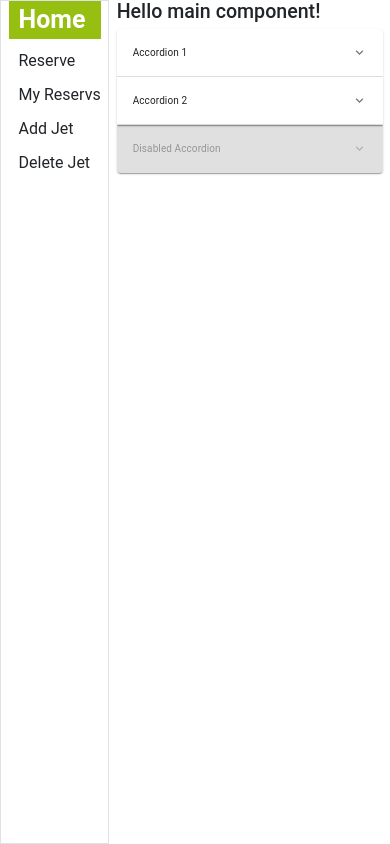
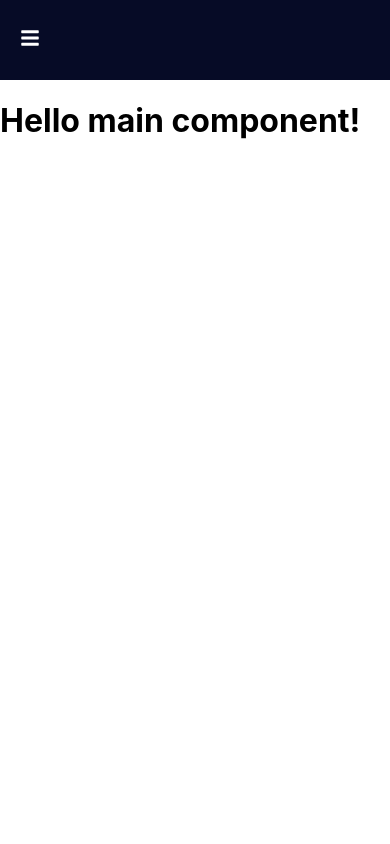
Before and after one commit to mikemtzp/Easy-Fly, a React (Create React App) app: page / in a window 390 px wide. Built offline with nearby package versions, Linux system fonts and the light colour scheme.

Commit message:
Add mobile navbar

```diff
--- a/package.json
+++ b/package.json
@@ -17,6 +17,7 @@
     "react": "^18.2.0",
     "react-bootstrap": "^2.5.0",
     "react-dom": "^18.2.0",
+    "react-icons": "^4.6.0",
     "react-redux": "^8.0.4",
     "react-router-dom": "^6.4.2",
     "react-scripts": "5.0.1",
--- a/src/App.css
+++ b/src/App.css
@@ -1,3 +1,8 @@
 body {
   background-color: transparent;
 }
+
+.container {
+  display: flex;
+  flex-wrap: wrap;
+}
--- a/src/App.js
+++ b/src/App.js
@@ -2,18 +2,18 @@ import React from 'react';
 import { Route, Routes } from 'react-router-dom';
 
 import Nav from './components/nav/Nav';
+// import Drawer from './components/nav/Drawer';
+// import NewNav from './components/nav/NewNav';
 import Main from './components/main/Main';
 import './App.css';
 
 function App() {
   return (
-    <div className="container-fluid">
-      <div className="row">
-        <Nav />
-        <Routes>
-          <Route path="/" element={<Main />} />
-        </Routes>
-      </div>
+    <div className="container">
+      <Nav />
+      <Routes>
+        <Route path="/" element={<Main />} />
+      </Routes>
     </div>
   );
 }
--- a/src/components/main/Main.js
+++ b/src/components/main/Main.js
@@ -1,55 +1,10 @@
 import React from 'react';
-
-import Accordion from '@mui/material/Accordion';
-import AccordionSummary from '@mui/material/AccordionSummary';
-import AccordionDetails from '@mui/material/AccordionDetails';
-import Typography from '@mui/material/Typography';
-import ExpandMoreIcon from '@mui/icons-material/ExpandMore';
 
 function Main() {
   return (
 
     <main className="col">
       <h1>Hello main component!</h1>
-      <Accordion>
-        <AccordionSummary
-          expandIcon={<ExpandMoreIcon />}
-          aria-controls="panel1a-content"
-          id="panel1a-header"
-        >
-          <Typography>Accordion 1</Typography>
-        </AccordionSummary>
-        <AccordionDetails>
-          <Typography>
-            Lorem ipsum dolor sit amet, consectetur adipiscing elit. Suspendisse
-            malesuada lacus ex, sit amet blandit leo lobortis eget.
-          </Typography>
-        </AccordionDetails>
-      </Accordion>
-      <Accordion>
-        <AccordionSummary
-          expandIcon={<ExpandMoreIcon />}
-          aria-controls="panel2a-content"
-          id="panel2a-header"
-        >
-          <Typography>Accordion 2</Typography>
-        </AccordionSummary>
-        <AccordionDetails>
-          <Typography>
-            Lorem ipsum dolor sit amet, consectetur adipiscing elit. Suspendisse
-            malesuada lacus ex, sit amet blandit leo lobortis eget.
-          </Typography>
-        </AccordionDetails>
-      </Accordion>
-      <Accordion disabled>
-        <AccordionSummary
-          expandIcon={<ExpandMoreIcon />}
-          aria-controls="panel3a-content"
-          id="panel3a-header"
-        >
-          <Typography>Disabled Accordion</Typography>
-        </AccordionSummary>
-      </Accordion>
     </main>
   );
 }
--- a/src/components/nav/Nav.js
+++ b/src/components/nav/Nav.js
@@ -1,55 +1,45 @@
-import React from 'react';
-import { NavLink } from 'react-router-dom';
-
-import 'bootstrap/dist/css/bootstrap.min.css';
-import '../../assets/styles/nav.scss';
+import React, { useState } from 'react';
+import { Link } from 'react-router-dom';
+import * as FaIcons from 'react-icons/fa';
+import * as AiIcons from 'react-icons/ai';
+import SidebarData from './SidebarData';
+import './temp.scss';
 
 function Nav() {
+  const [sidebar, setSidebar] = useState(false);
+
+  const showSideBar = () => setSidebar(!sidebar);
+
   return (
-    <nav className="col-auto min-vh-100 border">
-      <ul className="nav-ul">
-        <li>
-          <NavLink
-            to="/"
-            className={({ isActive }) => (isActive ? 'nav-link active' : 'nav-link')}
-          >
-            Home
-          </NavLink>
-        </li>
-        <li>
-          <NavLink
-            to="/reserve"
-            className={({ isActive }) => (isActive ? 'nav-link active' : 'nav-link')}
-          >
-            Reserve
-          </NavLink>
-        </li>
-        <li>
-          <NavLink
-            to="/myReserve"
-            className={({ isActive }) => (isActive ? 'nav-link active' : 'nav-link')}
-          >
-            My Reservs
-          </NavLink>
-        </li>
-        <li>
-          <NavLink
-            to="/addJet"
-            className={({ isActive }) => (isActive ? 'nav-link active' : 'nav-link')}
-          >
-            Add Jet
-          </NavLink>
-        </li>
-        <li>
-          <NavLink
-            to="/deleteJets"
-            className={({ isActive }) => (isActive ? 'nav-link active' : 'nav-link')}
-          >
-            Delete Jet
-          </NavLink>
-        </li>
-      </ul>
-    </nav>
+    <>
+      <div className="navbar">
+        <Link to="/" className="menu-bars">
+          <FaIcons.FaBars onClick={showSideBar} />
+        </Link>
+      </div>
+      <nav className={sidebar ? 'nav-menu active' : 'nav-menu'}>
+        <ul className="nav-menu-items">
+          <li className="navbar-toggle">
+            <Link to="/" className="menu-bars">
+              <AiIcons.AiOutlineClose onClick={showSideBar} />
+            </Link>
+          </li>
+          {SidebarData.map((item) => {
+            const {
+              title, path, icon, cName, key,
+            } = item;
+            return (
+              <li key={key} className={cName}>
+                <Link to={path} onClick={showSideBar}>
+                  {icon}
+                  <span>{title}</span>
+                </Link>
+              </li>
+            );
+          })}
+        </ul>
+      </nav>
+    </>
   );
 }
 
--- /dev/null
+++ b/src/components/nav/SidebarData.js
@@ -0,0 +1,44 @@
+import React from 'react';
+import * as FaIcons from 'react-icons/fa';
+import * as IoIcons from 'react-icons/io5';
+import * as MdIcons from 'react-icons/md';
+
+const SidebarData = [
+  {
+    title: 'Home',
+    path: '/',
+    icon: <FaIcons.FaFighterJet />,
+    cName: 'nav-text',
+    key: 'home',
+  },
+  {
+    title: 'Reserv',
+    path: '/reserv',
+    icon: <MdIcons.MdAirplaneTicket />,
+    cName: 'nav-text',
+    key: 'reserv',
+  },
+  {
+    title: 'My Reservs',
+    path: '/myreserv',
+    icon: <IoIcons.IoBookOutline />,
+    cName: 'nav-text',
+    key: 'myReserv',
+  },
+  {
+    title: 'Add Jet',
+    path: '/addjet',
+    icon: <MdIcons.MdAirplanemodeActive />,
+    cName: 'nav-text',
+    key: 'addJet',
+  },
+  {
+    title: 'Delete Jet',
+    path: '/deletejet',
+    icon: <MdIcons.MdAirplanemodeInactive />,
+    cName: 'nav-text',
+    key: 'deleteJet',
+  },
+];
+
+export default SidebarData;
--- /dev/null
+++ b/src/components/nav/temp.scss
@@ -0,0 +1,74 @@
+.navbar {
+  background-color: #060b26;
+  height: 8rem;
+  display: flex;
+  justify-content: flex-start;
+  align-items: center;
+  flex-basis: 100%;
+}
+
+.menu-bars {
+  margin-left: 2rem;
+  font-size: 2rem;
+  background: none;
+  color: white;
+}
+
+.nav-menu {
+  background-color: #060b26;
+  width: 250px;
+  height: 100vh;
+  display: flex;
+  justify-content: center;
+  position: absolute;
+  top: 30px;
+  left: -100%;
+  transition: 850ms;
+}
+
+.nav-menu.active {
+  left: 0;
+  transform: 150ms;
+}
+
+.nav-text {
+  display: flex;
+  justify-content: flex-start;
+  align-items: center;
+  padding: 0.8rem 0 0.8rem 1.6rem;
+  height: 6rem;
+}
+
+.nav-text a {
+  text-decoration: none;
+  color: white;
+  font-size: 1.8rem;
+  width: 95%;
+  height: 100%;
+  display: flex;
+  align-items: center;
+  padding: 0 1.6rem;
+  border-radius: 0.5rem;
+}
+
+.nav-text a:hover {
+  background-color: #1a83ff;
+}
+
+.nav-menu-items {
+  width: 100%;
+}
+
+.navbar-toggle {
+  background-color: #060b26;
+  width: 100%;
+  height: 0.8rem;
+  display: flex;
+  justify-content: flex-start;
+  align-items: center;
+  margin-bottom: 2rem;
+}
+
+span {
+  margin-left: 1.6rem;
+}
--- a/src/index.scss
+++ b/src/index.scss
@@ -12,7 +12,6 @@ html {
 // Variables
 
 $background-color: white;
-$font: 'Roboto';
 
 body {
   margin: 0;
@@ -33,7 +32,6 @@ body {
   font-size: 1.6rem;
   min-height: 100vh;
   background: $background-color;
-  font-family: $font;
   overflow-x: hidden;
 }
 
```
Also changed, not shown: 2 other files (tests, documents, lock files or other folders).
